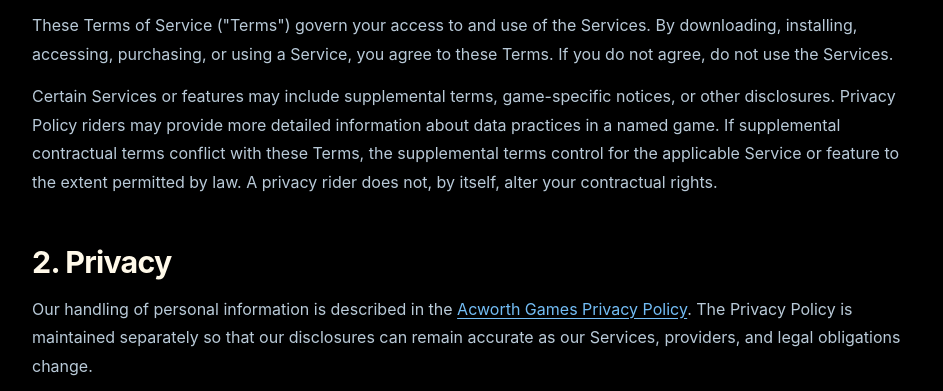
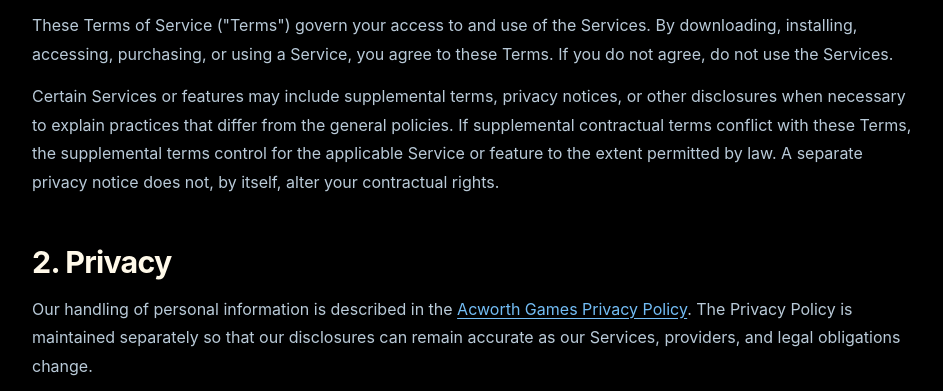
Before and after one commit to SweeneyBeard/acworthgames.com, a plain HTML site: page terms/index.html in a window 1280 px wide. Shown: the part 642-1033 px from the top of the page, without its empty margins (168-1111 px from the left). Drawn offline with Linux system fonts and the light colour scheme.

Commit message:
Align global Terms with feature-based privacy notices rather than a mandatory rider

```diff
--- a/terms/index.html
+++ b/terms/index.html
@@ -52,12 +52,12 @@
         </p>
         <p>
           Certain Services or features may include supplemental terms,
-          game-specific notices, or other disclosures. Privacy Policy riders
-          may provide more detailed information about data practices in
-          a named game. If supplemental contractual terms conflict with
-          these Terms, the supplemental terms control for the applicable
-          Service or feature to the extent permitted by law. A privacy
-          rider does not, by itself, alter your contractual rights.
+          privacy notices, or other disclosures when necessary to explain
+          practices that differ from the general policies. If supplemental
+          contractual terms conflict with these Terms, the supplemental
+          terms control for the applicable Service or feature to the
+          extent permitted by law. A separate privacy notice does not,
+          by itself, alter your contractual rights.
         </p>
       </section>
 
```
